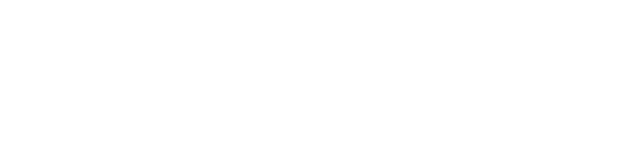
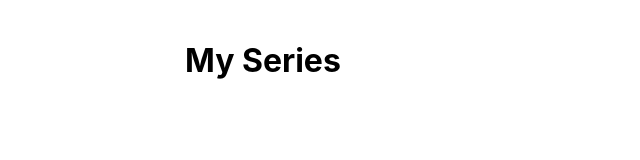
Before and after one commit to SFontal/202301-w3ch3-sergio-fontal-diana-vidal, a website built with Parcel: page src/index.html in a window 1280 px wide. Shown: the whole page, without its empty margins (0-640 px from the left). Built offline with nearby package versions, Linux system fonts and the light colour scheme.

Commit message:
Add header component

```diff
--- a/src/public/index.html
+++ b/src/index.html
@@ -11,10 +11,11 @@
     integrity="sha512-1PKOgIY59xJ8Co8+NE6FZ+LOAZKjy+KY8iq0G4B3CyeY6wYHN3yt9PW0XpSriVlkMXe40PTKnXrLnZ9+fkDaog=="
     crossorigin="anonymous" referrerpolicy="no-referrer" />
   <link rel="stylesheet" href="css/styles.css" />
+  <script src="ts/index.ts" type="module"></script>
 </head>
 
 <body>
-
+  <div class="container"></div>
 </body>
 
 </html>
--- /dev/null
+++ b/src/ts/components/ContainerHeader/ContainerHeaderComponent.ts
@@ -0,0 +1,26 @@
+interface ContainerHeaderStructure {
+  parentElement: Element;
+  element: Element;
+  title: string;
+}
+
+class ContainerHeaderComponent implements ContainerHeaderStructure {
+  parentElement: Element;
+  element: Element;
+  title: string;
+
+  constructor(title: string, className: string) {
+    this.parentElement = document.querySelector(".container")!;
+    this.element = document.createElement("header");
+    this.element.className = className;
+    this.title = title;
+    this.render();
+  }
+
+  render() {
+    this.element.innerHTML = `<h1 class="main-title">${this.title}</h1>`;
+    this.parentElement.appendChild(this.element);
+  }
+}
+
+export default ContainerHeaderComponent;
--- /dev/null
+++ b/src/ts/index.ts
@@ -0,0 +1,5 @@
+import ContainerHeaderComponent from "./components/ContainerHeader/ContainerHeaderComponent";
+
+const mainTitle = "My Series";
+
+const header = new ContainerHeaderComponent(mainTitle, "main-header");
```
Also changed, not shown: src/css/styles.css (renamed from src/public/css/styles.css), src/favicon.ico (renamed from src/public/favicon.ico).
